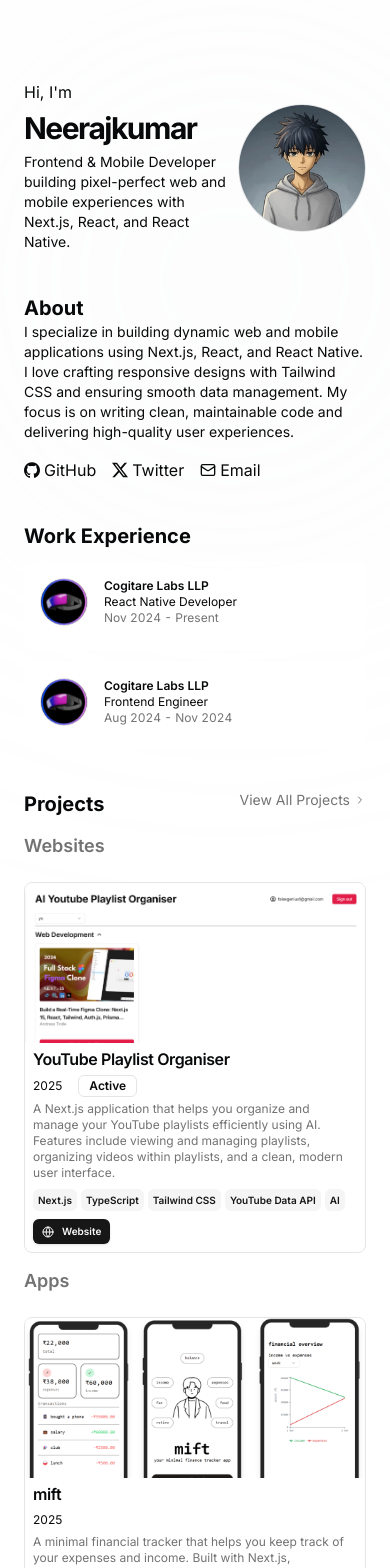
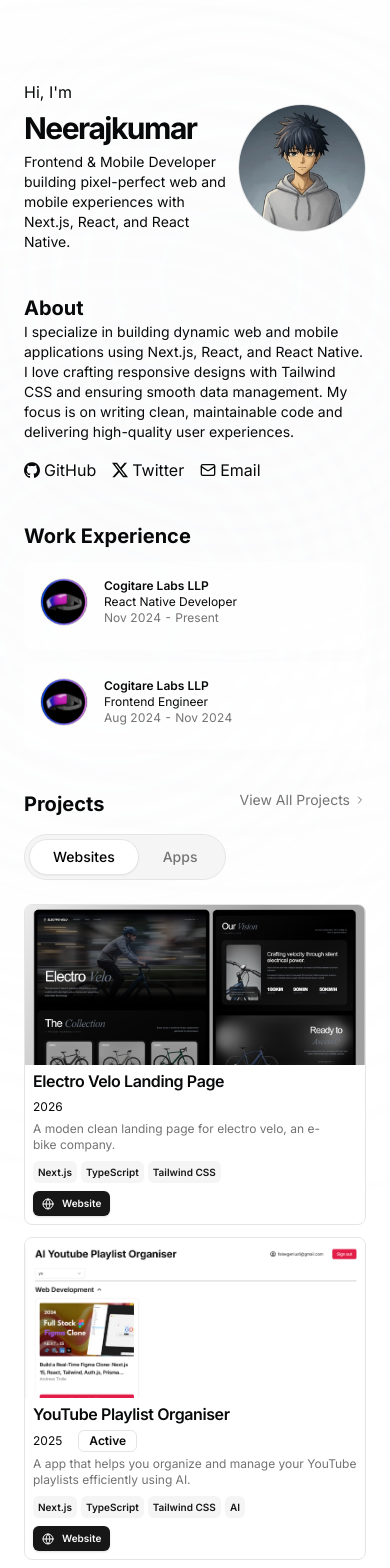
Before and after one commit to neerajkumarc/portfolio, a Next.js app: page / in a window 390 px wide. Shown: the top 1568 px of the page. Built offline with nearby package versions, Linux system fonts and the light colour scheme.

Commit message:
add: new project

```diff
--- a/src/app/page.tsx
+++ b/src/app/page.tsx
@@ -1,3 +1,5 @@
+"use client";
+
 import BlurFade from "@/components/magicui/blur-fade";
 import BlurFadeText from "@/components/magicui/blur-fade-text";
 import { ProjectCard } from "@/components/project-card";
@@ -8,10 +10,14 @@
 import Link from "next/link";
 import Markdown from "react-markdown";
 import { ChevronRight } from "lucide-react";
+import { useState } from "react";
+import { TabSwitcher } from "@/components/tab-switcher";
+import { AnimatePresence, motion } from "framer-motion";
 
 const BLUR_FADE_DELAY = 0.04;
 
 export default function Page() {
+  const [activeTab, setActiveTab] = useState<string>("websites");
   const websiteProjects = DATA.projects.filter((project) => project.type === "Website");
   const appProjects = DATA.projects.filter((project) => project.type === "App");
 
@@ -20,7 +26,7 @@
       {/* Background Gradients */}
       <div className="fixed inset-0 -z-10 h-full w-full bg-white dark:bg-black">
         <div className="absolute left-0 right-0 top-0 -z-10 m-auto h-[510px] w-[510px] rounded-full bg-gray-200 opacity-20 blur-[200px] animate-gradient-xy"></div>
-        <div className="absolute right-0 bottom-0 -z-10 m-auto h-510px] w-[510px] rounded-full bg-gray-200 opacity-20 blur-[200px] animate-gradient-xy"></div>
+        <div className="absolute right-0 bottom-0 -z-10 m-auto h-[510px] w-[510px] rounded-full bg-gray-200 opacity-20 blur-[200px] animate-gradient-xy"></div>
       </div>
 
       <section id="hero">
@@ -114,12 +120,29 @@
             </div>
           </BlurFade>
 
-          {/* Websites Section */}
-          <div className="grid grid-cols-1 gap-3 sm:grid-cols-2 max-w-[800px] mx-auto mb-8">
+          <BlurFade delay={BLUR_FADE_DELAY * 11.5}>
+            <div className="flex mb-6">
+              <TabSwitcher
+                tabs={[
+                  { id: "websites", label: "Websites" },
+                  { id: "apps", label: "Apps" },
+                ]}
+                activeTab={activeTab}
+                onChange={setActiveTab}
+              />
+            </div>
+          </BlurFade>
 
-            <h3 className="col-span-full text-lg font-semibold text-muted-foreground mb-2"><BlurFadeText text="Websites" delay={BLUR_FADE_DELAY * 12} /> </h3>
-
-            {websiteProjects.slice(0, 4).map((project, id) => (
+          <AnimatePresence mode="wait">
+            <motion.div
+              key={activeTab}
+              initial={{ opacity: 0, y: 10 }}
+              animate={{ opacity: 1, y: 0 }}
+              exit={{ opacity: 0, y: -10 }}
+              transition={{ duration: 0.2 }}
+            >
+              <div className="grid grid-cols-1 gap-3 sm:grid-cols-2 max-w-[800px] mx-auto">
+                {(activeTab === "websites" ? websiteProjects : appProjects).slice(0, 4).map((project, id) => (
                   <BlurFade
                     key={project.title}
                     delay={BLUR_FADE_DELAY * 12 + id * 0.05}
@@ -139,50 +162,10 @@
                   </BlurFade>
                 ))}
               </div>
-
-          {/* Apps Section */}
-          {appProjects.length > 0 && (
-            <div className="grid grid-cols-1 gap-3 sm:grid-cols-2 max-w-[800px] mx-auto">
-              <h3 className="col-span-full text-lg font-semibold text-muted-foreground mb-2"><BlurFadeText text="Apps" delay={BLUR_FADE_DELAY * 13} /> </h3>
-              {appProjects.slice(0, 4).map((project, id) => (
-                <BlurFade
-                  key={project.title}
-                  delay={BLUR_FADE_DELAY * 13 + id * 0.05}
-                >
-                  <ProjectCard
-                    href={project.href}
-                    key={project.title}
-                    title={project.title}
-                    active={project.active}
-                    description={project.description}
-                    dates={project.dates}
-                    tags={project.technologies}
-                    image={project.image}
-                    video={project.video}
-                    links={project.links}
-                  />
-                </BlurFade>
-              ))}
-            </div>
-          )}
-
+            </motion.div>
+          </AnimatePresence>
         </div>
       </section>
-
-      {/* <section id="skills">
-        <div className="flex min-h-0 flex-col gap-y-3">
-          <BlurFade delay={BLUR_FADE_DELAY * 9}>
-            <h2 className="text-xl font-bold">Skills</h2>
-          </BlurFade>
-          <div className="flex flex-wrap gap-1">
-            {DATA.skills.map((skill, id) => (
-              <BlurFade key={skill} delay={BLUR_FADE_DELAY * 10 + id * 0.05}>
-                <Badge key={skill}>{skill}</Badge>
-              </BlurFade>
-            ))}
-          </div>
-        </div>
-      </section> */}
     </main>
   );
 }
--- a/src/app/projects/page.tsx
+++ b/src/app/projects/page.tsx
@@ -1,6 +1,7 @@
 "use client";
 
 import BlurFade from "@/components/magicui/blur-fade";
+import { TabSwitcher } from "@/components/tab-switcher";
 import { ProjectCard } from "@/components/project-card";
 import { DATA } from "@/data/resume";
 import { motion, AnimatePresence } from "framer-motion";
@@ -10,7 +11,7 @@
 const BLUR_FADE_DELAY = 0.04;
 
 export default function ProjectsPage() {
-    const [activeTab, setActiveTab] = useState<"websites" | "apps">("websites");
+    const [activeTab, setActiveTab] = useState<string>("websites");
     const websiteProjects = DATA.projects.filter(
         (project) => project.type === "Website"
     );
@@ -47,30 +48,14 @@
             {/* Tab Switcher */}
             <section id="tabs" className="flex justify-center w-full">
                 <BlurFade delay={BLUR_FADE_DELAY * 1.5}>
-                    <div className="flex p-1 bg-neutral-100 dark:bg-neutral-900 rounded-full border border-neutral-200 dark:border-neutral-800">
-                        {[
+                    <TabSwitcher
+                        tabs={[
                             { id: "websites", label: "Websites" },
                             { id: "apps", label: "Apps" },
-                        ].map((tab) => (
-                            <button
-                                key={tab.id}
-                                onClick={() => setActiveTab(tab.id as "websites" | "apps")}
-                                className={`relative px-6 py-2 text-sm font-medium transition-colors rounded-full duration-200 ${activeTab === tab.id
-                                    ? "text-black dark:text-white"
-                                    : "text-neutral-500 hover:text-neutral-700 dark:text-neutral-400 dark:hover:text-neutral-200"
-                                    }`}
-                            >
-                                {activeTab === tab.id && (
-                                    <motion.div
-                                        layoutId="active-tab"
-                                        className="absolute inset-0 bg-white dark:bg-neutral-800 rounded-full shadow-sm border border-neutral-200 dark:border-neutral-700 pointer-events-none"
-                                        transition={{ type: "spring", bounce: 0.2, duration: 0.6 }}
-                                    />
-                                )}
-                                <span className="relative z-10">{tab.label}</span>
-                            </button>
-                        ))}
-                    </div>
+                        ]}
+                        activeTab={activeTab}
+                        onChange={setActiveTab}
+                    />
                 </BlurFade>
             </section>
 
--- /dev/null
+++ b/src/components/tab-switcher.tsx
@@ -0,0 +1,46 @@
+"use client";
+
+import { motion } from "framer-motion";
+
+interface Tab {
+    id: string;
+    label: string;
+}
+
+interface TabSwitcherProps {
+    tabs: Tab[];
+    activeTab: string;
+    onChange: (id: string) => void;
+    className?: string;
+}
+
+export function TabSwitcher({
+    tabs,
+    activeTab,
+    onChange,
+    className = "",
+}: TabSwitcherProps) {
+    return (
+        <div className={`flex p-1 bg-neutral-100 dark:bg-neutral-900 rounded-full border border-neutral-200 dark:border-neutral-800 ${className}`}>
+            {tabs.map((tab) => (
+                <button
+                    key={tab.id}
+                    onClick={() => onChange(tab.id)}
+                    className={`relative px-6 py-2 text-sm font-medium transition-colors rounded-full duration-200 ${activeTab === tab.id
+                            ? "text-black dark:text-white"
+                            : "text-neutral-500 hover:text-neutral-700 dark:text-neutral-400 dark:hover:text-neutral-200"
+                        }`}
+                >
+                    {activeTab === tab.id && (
+                        <motion.div
+                            layoutId="active-tab"
+                            className="absolute inset-0 bg-white dark:bg-neutral-800 rounded-full shadow-sm border border-neutral-200 dark:border-neutral-700 pointer-events-none"
+                            transition={{ type: "spring", bounce: 0.2, duration: 0.6 }}
+                        />
+                    )}
+                    <span className="relative z-10">{tab.label}</span>
+                </button>
+            ))}
+        </div>
+    );
+}
--- a/src/data/resume.tsx
+++ b/src/data/resume.tsx
@@ -82,18 +82,40 @@
   ],
   projects: [
     {
+      title: "Electro Velo Landing Page",
+      href: "https://electro-velo-three.vercel.app/",
+      dates: "2026",
+      active: false,
+      type: "Website",
+      description:
+        "A moden clean landing page for electro velo, an e-bike company.",
+      technologies: [
+        "Next.js",
+        "TypeScript",
+        "Tailwind CSS",
+      ],
+      links: [
+        {
+          type: "Website",
+          href: "https://electro-velo-three.vercel.app/",
+          icon: <Icons.globe className="size-3" />,
+        },
+      ],
+      image: "/projects/electro-velo.png",
+      video: "",
+    },
+    {
       title: "YouTube Playlist Organiser",
       href: "https://yt-playlist-organiser.vercel.app/",
       dates: "2025",
       active: true,
       type: "Website",
       description:
-        "A Next.js application that helps you organize and manage your YouTube playlists efficiently using AI. Features include viewing and managing playlists, organizing videos within playlists, and a clean, modern user interface.",
+        "A app that helps you organize and manage your YouTube playlists efficiently using AI.",
       technologies: [
         "Next.js",
         "TypeScript",
         "Tailwind CSS",
-        "YouTube Data API",
         "AI",
       ],
       links: [
```
Also changed, not shown: public/projects/electro-velo.png (added). Lines whose indentation alone changed are shown as unchanged.
